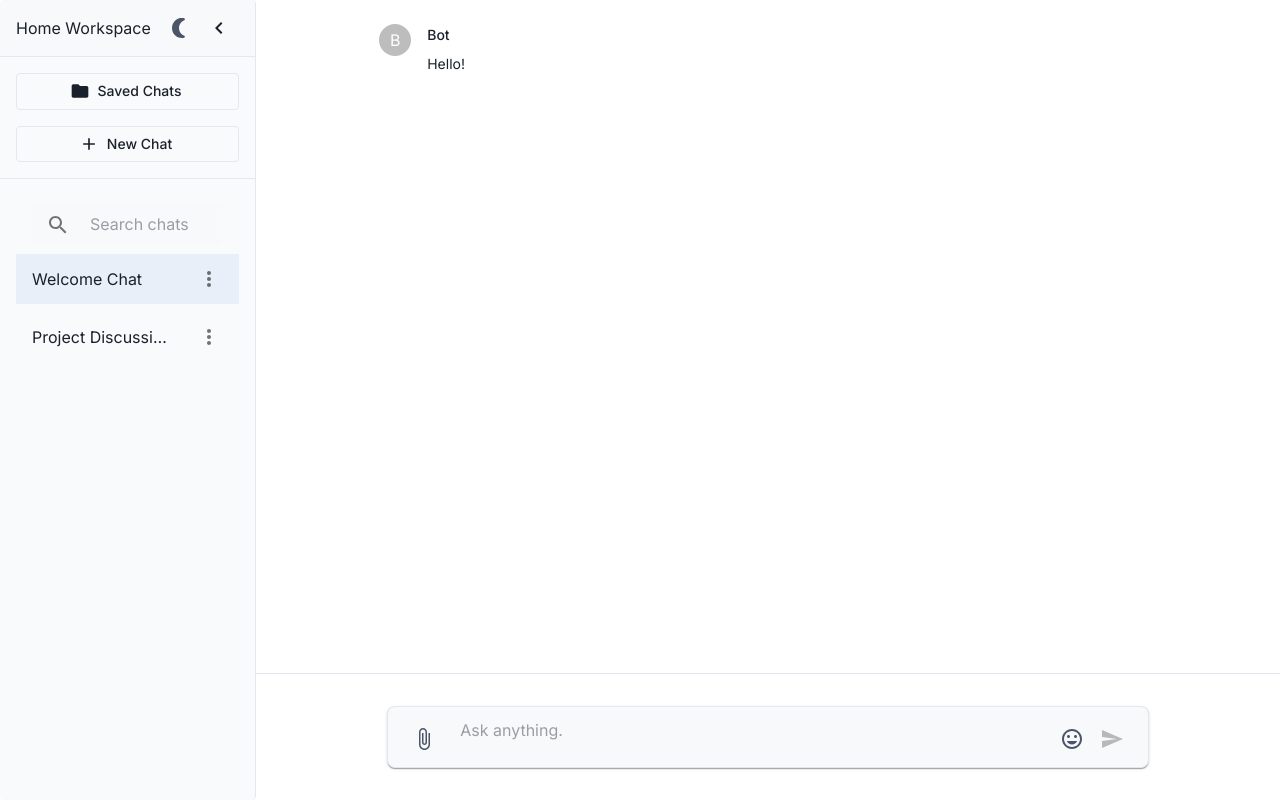
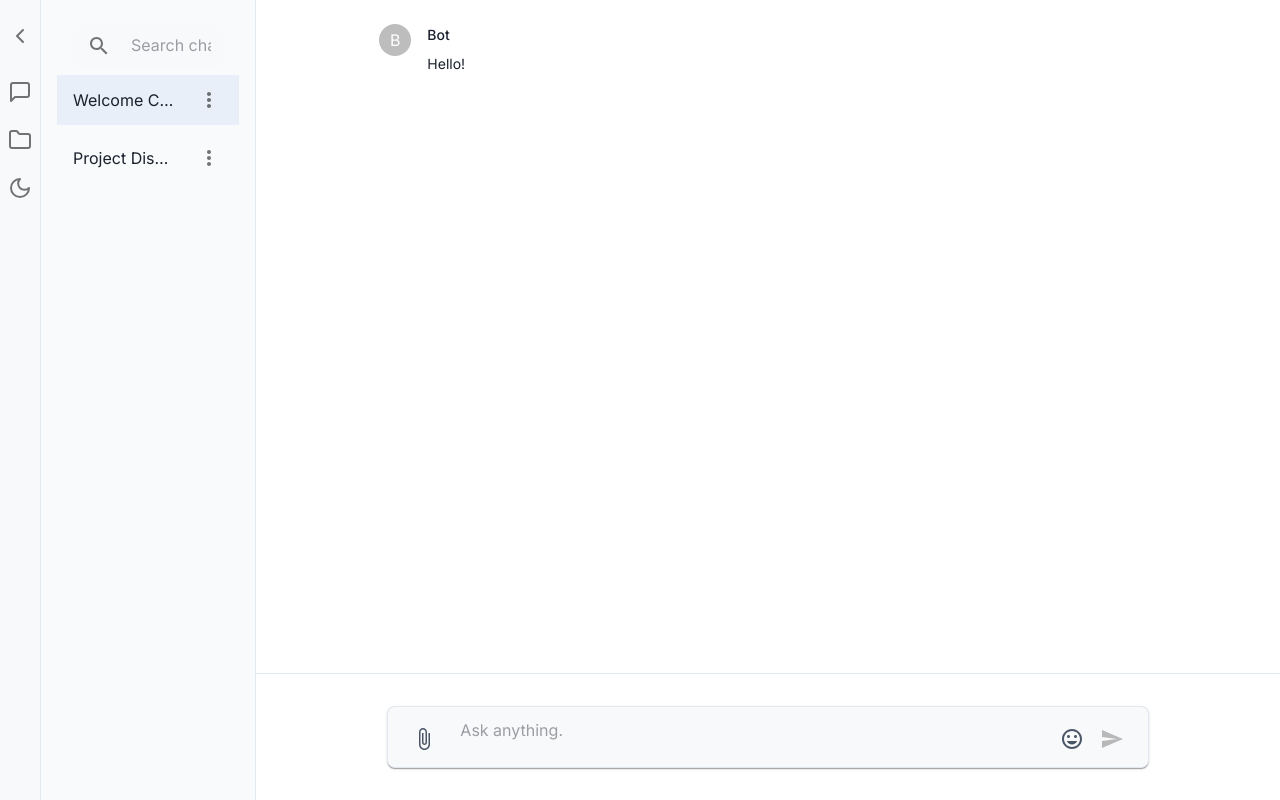
Before and after one commit to BinaryTree1/savjetnik-frontend, a React (Vite) app: page / in a window 1280 px wide. Built offline with nearby package versions, Linux system fonts and the light colour scheme.

Commit message:
Improved Sidebar.jsx

```diff
--- a/src/components/Sidebar/Sidebar.jsx
+++ b/src/components/Sidebar/Sidebar.jsx
@@ -1,74 +1,169 @@
+// src/components/Sidebar/Sidebar.jsx
 import React, { useContext } from 'react';
-import { Divider, Paper, Box } from '@mui/material';
-import SidebarHeader from './SidebarHeader.jsx';
-import ViewToggleButton from './ViewToggleButton.jsx';
-import NewChatButton from './NewChatButton.jsx';
-import SidebarItems from './SidebarItems.jsx';
+import { Box, IconButton, Tooltip } from '@mui/material';
+
+import {
+    MessageSquare as MessageIcon,
+    Folder as FolderIcon,
+    Sun as SunIcon,
+    ChevronLeft as ChevronLeftIcon,
+    ChevronRight as ChevronRightIcon,
+    Moon as MoonIcon,
+} from "lucide-react";
 import { ThemeContext } from '../../context/ThemeContext.jsx';
 import useStore from '../../store';
+import SidebarItems from './SidebarItems.jsx';
 
-/**
- * Sidebar Component
- *
- * Renders a collapsible sidebar with a header, toggle button,
- * "New Chat" button, and a list of sidebar items.
- *
- * @returns {JSX.Element} Sidebar component.
- */
 const Sidebar = React.memo(() => {
+    const { themeMode, setThemeMode } = useContext(ThemeContext);
+    const isDarkMode = themeMode === 'dark';
+
+    const toggleFolderView = useStore((state) => state.toggleFolderView);
+    const isFolderView = useStore((state) => state.isFolderView);
+
+    const toggleSidebar = useStore((state) => state.toggleSidebar);
     const isSidebarOpen = useStore((state) => state.isSidebarOpen);
 
-    const { themeMode, setThemeMode } = useContext(ThemeContext);
-
-    // Sidebar width configurations
-    const sidebarWidth = {
-        xs: '100%',
-        sm: '100%',
-        md: '30%',
-        lg: '20%',
-        xl: '18%',
-    };
-
     return (
-        <Paper
-            elevation={0}
+        <Box
             sx={{
-                transition: 'all 0.3s ease-in-out',
-                flexShrink: 0,
-                width: isSidebarOpen ? sidebarWidth : 0,
+                width: isSidebarOpen ? {
+                    xs: '100%',
+                    sm: '100%',
+                    md: '30%',
+                    lg: '25%',
+                    xl: '25%',
+                } : '0px', // Collapsed width
+                display: 'flex',
+                flexDirection: 'row',
+                borderRight: isSidebarOpen ? '1px solid' : 'none',
+                borderColor: 'divider',
+                backgroundColor: isSidebarOpen ? 'background.sidebar' : 'transparent',
+                height: '100vh',
                 overflow: 'hidden',
-                display: 'flex',
-                flexDirection: 'column',
-                height: '100vh',
-                borderRight: 1,
-                borderColor: 'divider',
-                bgcolor: 'background.sidebar',
+                transition: 'width 0.3s ease',
             }}
         >
-            {/* Header Section */}
-            <SidebarHeader themeMode={themeMode} setThemeMode={setThemeMode} />
+            {/* Left Section: Icon Buttons */}
+            <Box
+                sx={{
+                    width: '64px',
+                    display: 'flex',
+                    flexDirection: 'column',
+                    alignItems: 'center',
+                    py: 2,
+                    borderRight: '1px solid',
+                    borderColor: 'divider',
+                    backgroundColor: 'background.paper',
+                }}
+            >
+                {/* Toggle Button */}
+                <Tooltip title={isSidebarOpen ? "Collapse Sidebar" : "Expand Sidebar"} placement="right">
+                    <IconButton
+                        onClick={toggleSidebar}
+                        sx={{
+                            width: '40px',
+                            height: '40px',
+                            mb: 2,
+                            '&:hover': {
+                                backgroundColor: isDarkMode ? '#374151' : '#F3F4F6',
+                            },
+                        }}
+                        aria-label={isSidebarOpen ? "Collapse Sidebar" : "Expand Sidebar"}
+                    >
+                        {isSidebarOpen ? (
+                            <ChevronLeftIcon sx={{ color: 'text.secondary', fontSize: 24 }} />
+                        ) : (
+                            <ChevronRightIcon sx={{ color: 'text.secondary', fontSize: 24 }} />
+                        )}
+                    </IconButton>
+                </Tooltip>
 
-            {/* Content Section */}
+                {/* Chat View Button */}
+                {isSidebarOpen && (
+                    <Tooltip title="Chat View" placement="right">
+                        <IconButton
+                            onClick={() => {
+                                if (isFolderView) toggleFolderView();
+                            }}
+                            sx={{
+                                width: '40px',
+                                height: '40px',
+                                mb: 1,
+                                '&:hover': {
+                                    backgroundColor: isDarkMode ? '#374151' : '#F3F4F6',
+                                },
+                            }}
+                            aria-label="Chat View"
+                        >
+                            <MessageIcon sx={{ color: 'text.secondary', fontSize: 24 }} />
+                        </IconButton>
+                    </Tooltip>
+                )}
+
+                {/* Saved Chats (Folder) View Button */}
+                {isSidebarOpen && (
+                    <Tooltip title="Saved Chats" placement="right">
+                        <IconButton
+                            onClick={() => {
+                                if (!isFolderView) toggleFolderView();
+                            }}
+                            sx={{
+                                width: '40px',
+                                height: '40px',
+                                mb: 1,
+                                '&:hover': {
+                                    backgroundColor: isDarkMode ? '#374151' : '#F3F4F6',
+                                },
+                            }}
+                            aria-label="Saved Chats (Folder View)"
+                        >
+                            <FolderIcon sx={{ color: 'text.secondary', fontSize: 24 }} />
+                        </IconButton>
+                    </Tooltip>
+                )}
+
+                {/* Toggle Dark Mode Button */}
+                {isSidebarOpen && (
+                    <Tooltip title="Toggle Dark Mode" placement="right">
+                        <IconButton
+                            onClick={() => setThemeMode(isDarkMode ? 'light' : 'dark')}
+                            sx={{
+                                width: '40px',
+                                height: '40px',
+                                '&:hover': {
+                                    backgroundColor: isDarkMode ? '#374151' : '#F3F4F6',
+                                },
+                            }}
+                            aria-label="Toggle dark mode"
+                        >
+                            {isDarkMode ? (
+                                <SunIcon sx={{ color: 'text.secondary', fontSize: 24 }} />
+                            ) : (
+                                <MoonIcon sx={{ color: 'text.secondary', fontSize: 24 }} />
+                            )}
+                        </IconButton>
+                    </Tooltip>
+                )}
+            </Box>
+
+            {/* Right Section: Search Bar and Chat List */}
             {isSidebarOpen && (
                 <Box
-                    flexGrow={1}
-                    display="flex"
-                    flexDirection="column"
-                    sx={{ mt: 2 }}
+                    sx={{
+                        flexGrow: 1,
+                        display: 'flex',
+                        flexDirection: 'column',
+                        overflowY: 'auto',
+                        backgroundColor: 'background.sidebar',
+                        transition: 'opacity 0.3s ease',
+                    }}
                 >
-                    {/* View Toggle Button */}
-                    <ViewToggleButton />
-
-                    {/* "New Chat" Button */}
-                    <NewChatButton />
-
-                    <Divider sx={{ my: 0 }} />
-
-                    {/* List of Sidebar Items */}
+                    {/* Sidebar Items */}
                     <SidebarItems />
                 </Box>
             )}
-        </Paper>
+        </Box>
     );
 });
 
```
